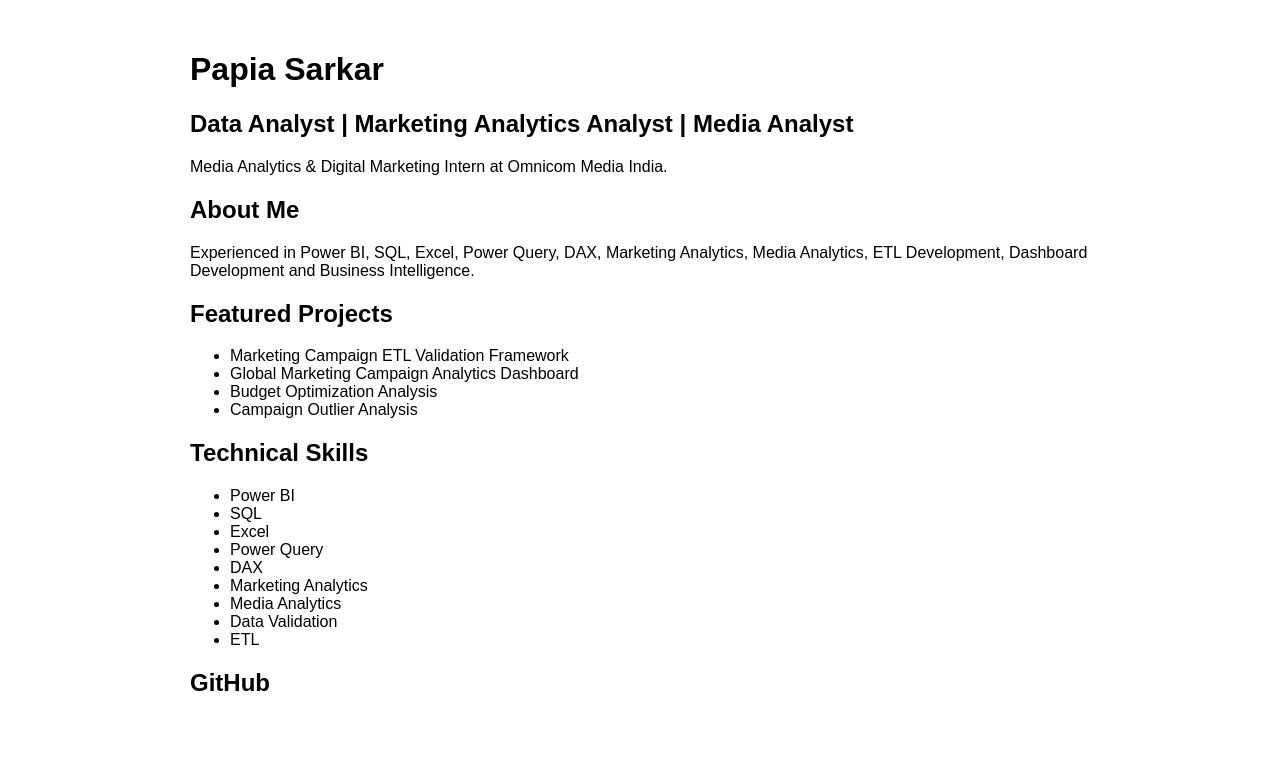
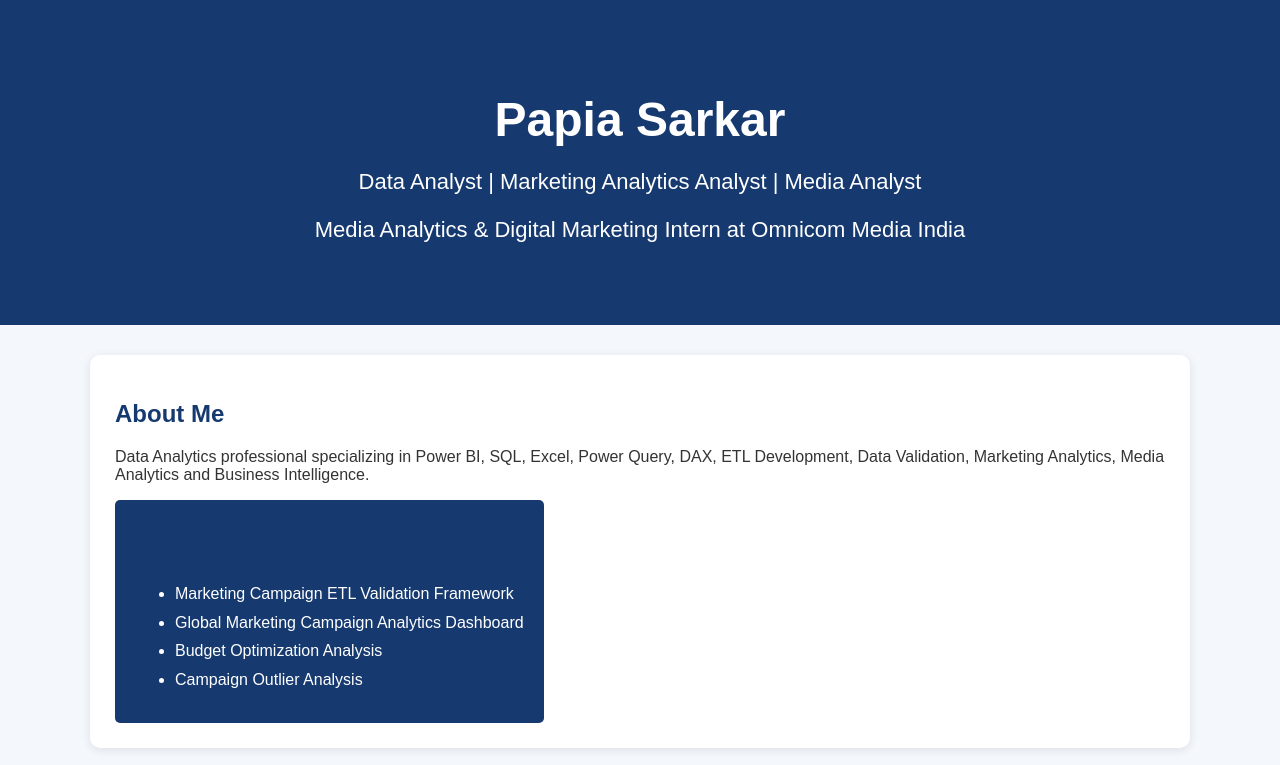
Before and after one commit to papiakng91/papiakng91.github.io, a plain HTML site: page index.html in a window 1280 px wide. Shown: the top 765 px of the page. Drawn offline with Linux system fonts and the light colour scheme.

Commit message:
Update index.html

```diff
--- a/index.html
+++ b/index.html
@@ -1,25 +1,104 @@
 <!DOCTYPE html>
 <html>
 <head>
-    <title>Papia Sarkar | Data Analyst Portfolio</title>
+<title>Papia Sarkar Portfolio</title>
+
+<style>
+
+body{
+font-family:Arial, sans-serif;
+margin:0;
+background:#f4f7fb;
+color:#333;
+}
+
+.hero{
+background:#163A70;
+color:white;
+text-align:center;
+padding:60px 20px;
+}
+
+.hero h1{
+font-size:48px;
+margin-bottom:10px;
+}
+
+.hero p{
+font-size:22px;
+}
+
+.container{
+width:90%;
+max-width:1100px;
+margin:auto;
+padding:30px;
+}
+
+.card{
+background:white;
+padding:25px;
+margin-bottom:20px;
+border-radius:10px;
+box-shadow:0 2px 10px rgba(0,0,0,0.1);
+}
+
+h2{
+color:#163A70;
+}
+
+.button{
+display:inline-block;
+padding:12px 20px;
+background:#163A70;
+color:white;
+text-decoration:none;
+border-radius:5px;
+margin-right:10px;
+}
+
+ul{
+line-height:1.8;
+}
+
+</style>
+
 </head>
-<body style="font-family:Arial; max-width:900px; margin:auto; padding:30px;">
+
+<body>
+
+<div class="hero">
 
 <h1>Papia Sarkar</h1>
 
-    <h2>Data Analyst | Marketing Analytics Analyst | Media Analyst</h2>
+<p>
+Data Analyst | Marketing Analytics Analyst | Media Analyst
+</p>
 
 <p>
-        Media Analytics & Digital Marketing Intern at Omnicom Media India.
+Media Analytics & Digital Marketing Intern at Omnicom Media India
 </p>
+
+</div>
+
+<div class="container">
+
+<div class="card">
 
 <h2>About Me</h2>
 
 <p>
-        Experienced in Power BI, SQL, Excel, Power Query, DAX,
-        Marketing Analytics, Media Analytics, ETL Development,
-        Dashboard Development and Business Intelligence.
+Data Analytics professional specializing in Power BI, SQL,
+Excel, Power Query, DAX, ETL Development, Data Validation,
+Marketing Analytics, Media Analytics and Business Intelligence.
 </p>
+
+<a class="button" href="https://tHub
+</a>
+
+<a class="button" href="https://www.linkedin.com/in/papia-sarkar-</div>
+
+<div class="card">
 
 <h2>Featured Projects</h2>
 
@@ -30,6 +109,10 @@
 <li>Campaign Outlier Analysis</li>
 </ul>
 
+</div>
+
+<div class="card">
+
 <h2>Technical Skills</h2>
 
 <ul>
@@ -38,18 +121,27 @@
 <li>Excel</li>
 <li>Power Query</li>
 <li>DAX</li>
+<li>ETL</li>
+<li>Data Validation</li>
 <li>Marketing Analytics</li>
 <li>Media Analytics</li>
-        <li>Data Validation</li>
-        <li>ETL</li>
+<li>Dashboard Development</li>
 </ul>
 
-    <h2>GitHub</h2>
+</div>
+
+<div class="card">
+
+<h2>Experience</h2>
 
 <p>
-        <a href="https://github.com/papiakng91    View My GitHub Portfolio
-        </a>
+Media Analytics & Digital Marketing Intern at Omnicom Media India
+(July 2026 - Present)
 </p>
+
+</div>
+
+</div>
 
 </body>
 </html>
```
Lines whose indentation alone changed are shown as unchanged.
